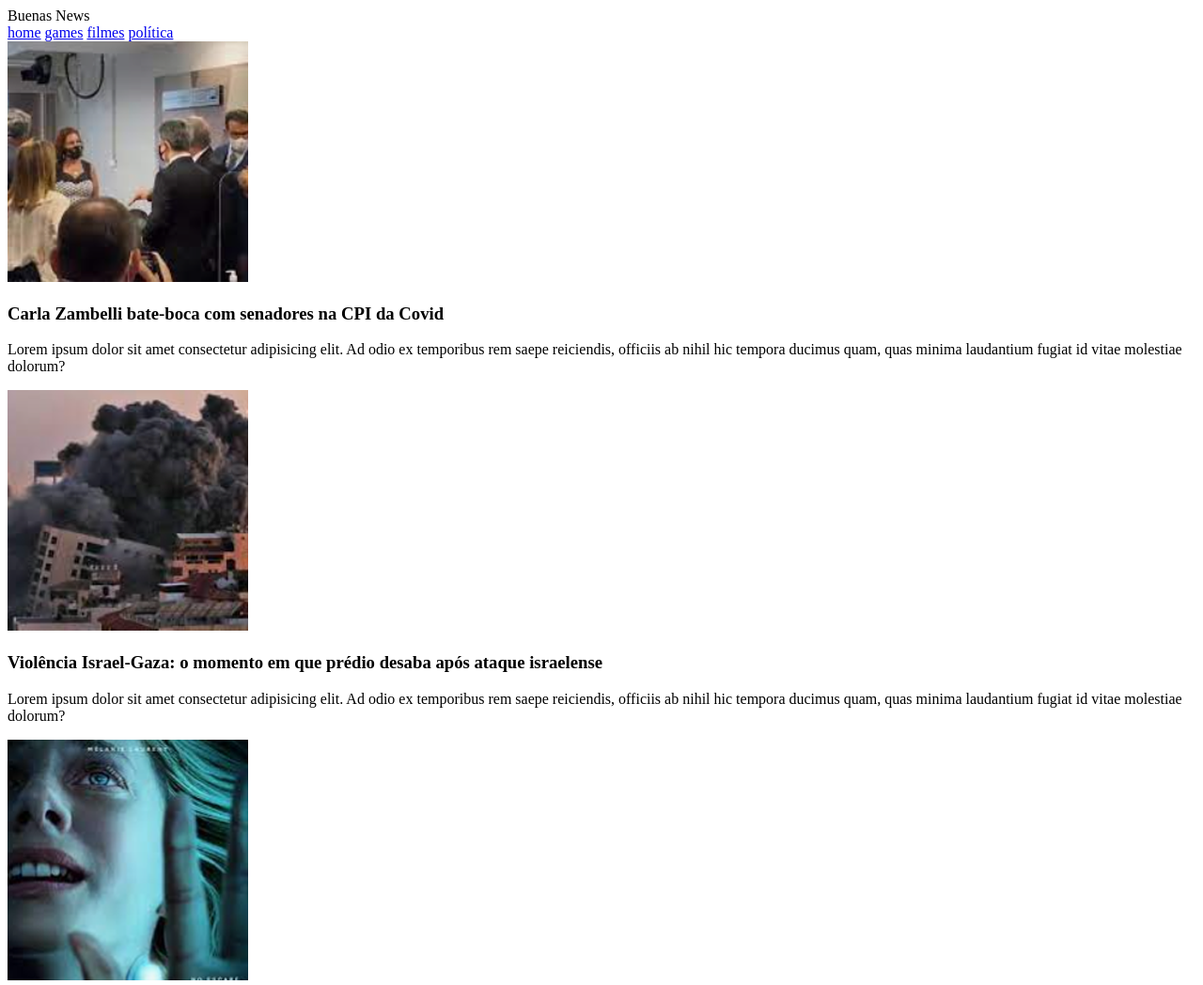
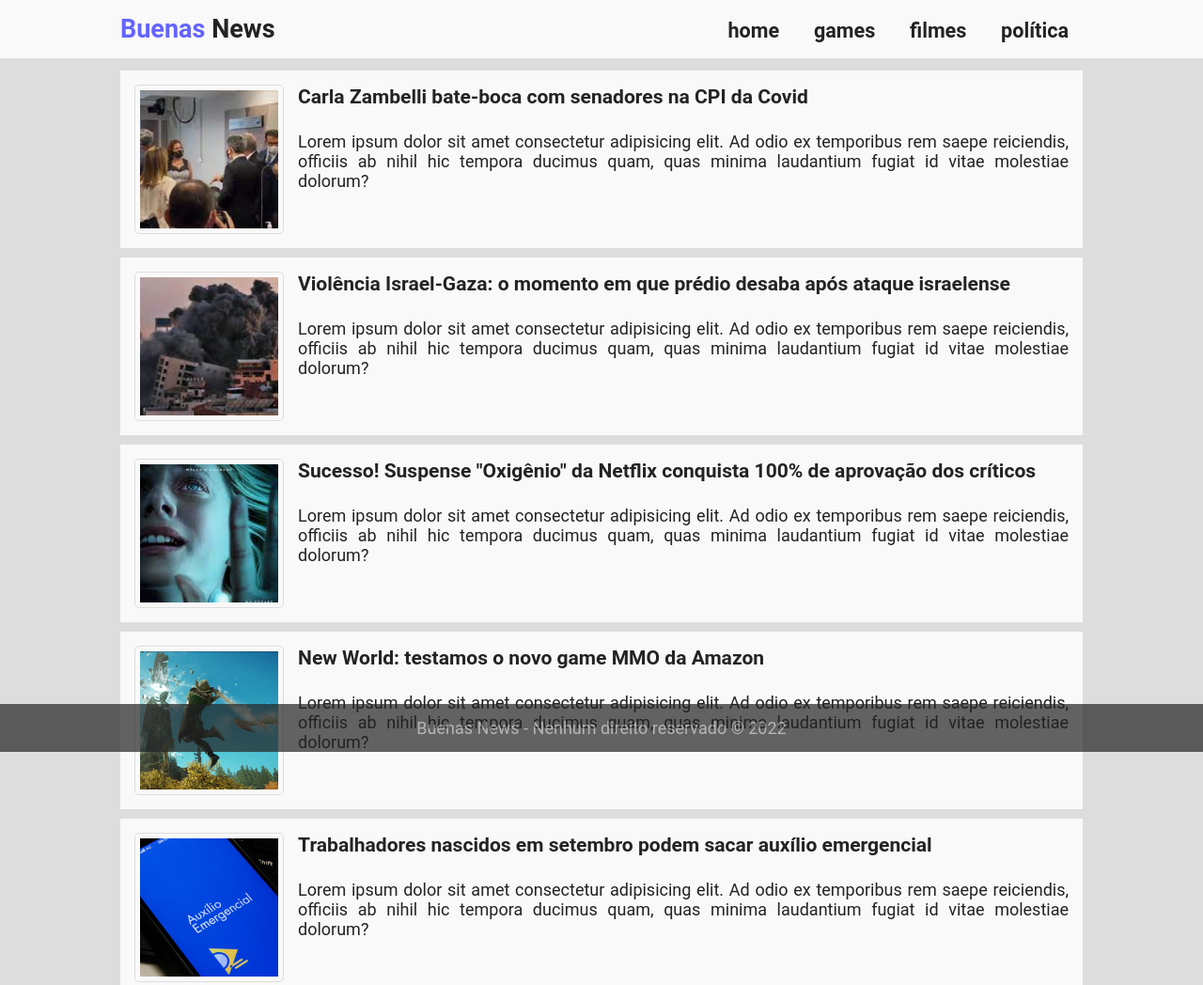
Before and after one commit to marneicardoso/web1n, a plain HTML site: page 2. Blog de Noticias/index.html in a window 1280 px wide. Shown: the top 1048 px of the page at 94% size. Drawn offline with Linux system fonts and the light colour scheme.

Commit message:
2. Blog de Noticias

```diff
--- a/2. Blog de Noticias/css/style.css
+++ b/2. Blog de Noticias/css/style.css
@@ -7,10 +7,115 @@
     --cor3: #999999;
     --cor4: #232323;
     --cor5: #4030ab;
+    --cor6: #6464ff;
 }
 
+/* Importa a fonte Roboto da Google Fonts */
+@import url('https://fonts.googleapis.com/css2?family=Roboto:wght@400;700&display=swap');
+
 /* Limpa as configurações padrão dos navegadores */
+* {
+    margin: 0;
+    padding: 0;
+    box-sizing: border-box;
+}
+
+html {
+    font-family: 'Roboto', sans-serif;
+    font-size: var(--tamanho-fonte);
+}
 
 body {
-    /* background-color: aquamarine; */
+    background-color: var(--cor2);
+    color: var(--cor4);
 }
+
+a {
+    text-decoration: none;
+    color: var(--cor4);
+}
+
+nav {
+    font-size: 1.5rem;
+    font-weight: 700;
+    text-align: left;
+    background-color: var(--cor1);
+    border-bottom: 1px solid var(--cor2);
+    padding: 15px 0;
+    width: 100%;
+    position: fixed;
+    top: 0;
+}
+
+.logotipo {
+    padding-left: 10%;
+    display: inline-block;
+}
+
+.logotipo span {
+    color: var(--cor6);
+}
+
+.menu {
+    float: right;
+    padding-right: 10%;
+}
+
+.menu a {
+    font-size: 1.2rem;
+    padding: 8px 15px;
+    transition: 0.5s;
+}
+
+.menu a:hover {
+    background-color: var(--cor6);
+    color: var(--cor1);
+}
+
+section {
+    width: 80%;
+    margin: auto;
+    margin-bottom: 65px;
+    margin-top: 75px;
+}
+
+article {
+    padding: 15px;
+    margin: 10px 0;
+    overflow: hidden;
+    background-color: var(--cor1);
+}
+
+article img {
+    width: 16%;
+    float: left;
+    padding: 5px;
+    border-radius: 5px;
+    border: 1px solid var(--cor2);
+    background-color: var(--cor1);
+    margin-right: 15px;
+}
+
+h1 {
+    margin-bottom: 25px;
+}
+
+h1:hover {
+    color: var(--cor6);
+    cursor: pointer;
+}
+
+p {
+    text-align: justify;
+}
+
+footer {
+    width: 100%;
+    text-align: center;
+    padding: 15px;
+    color: var(--cor3);
+    background-color: var(--cor4);
+    opacity: 0.7;
+    position: fixed;
+    bottom: 0;
+}
```
